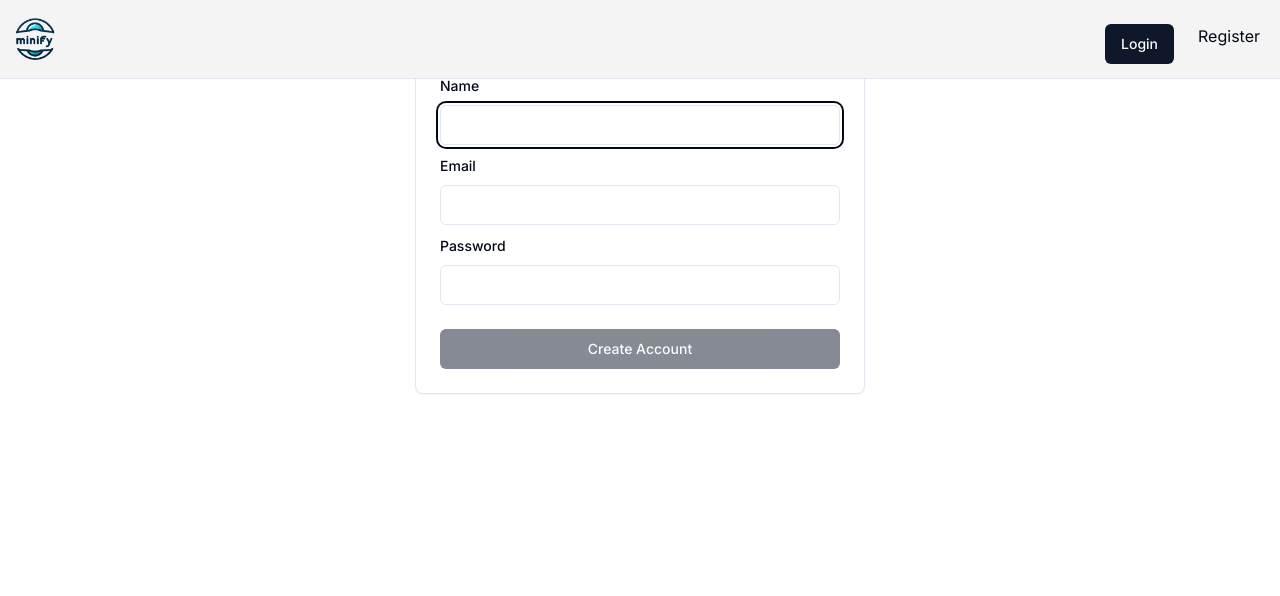
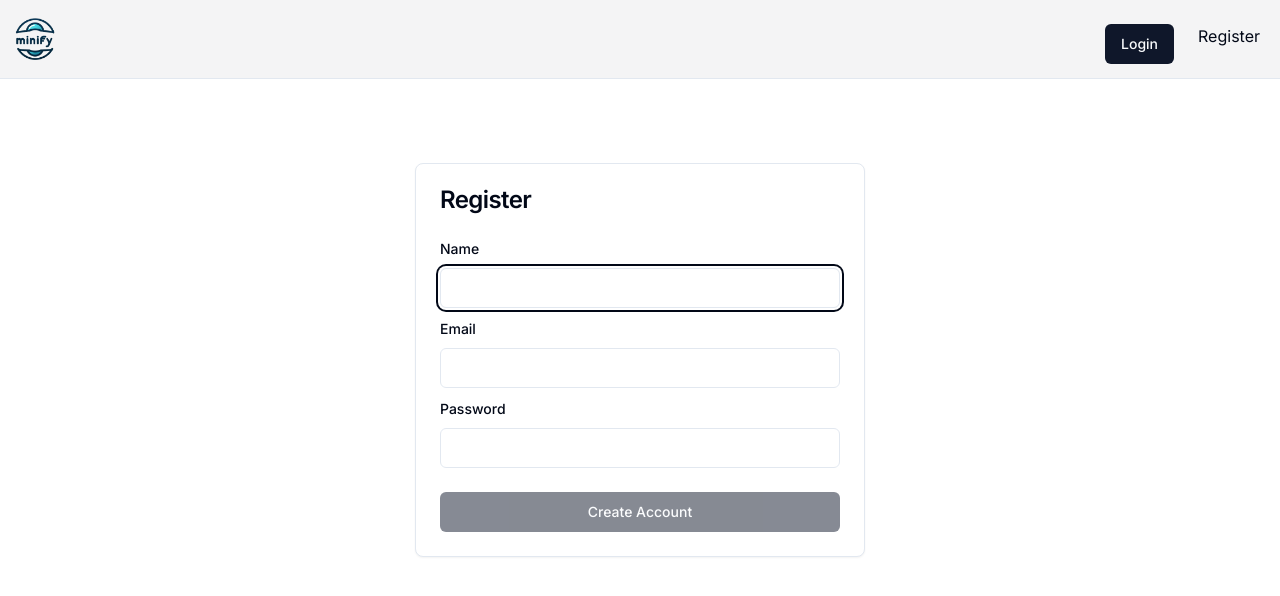
Before and after one commit to arebrinkemil/minify, a Next.js app: page /register in a window 1280 px wide. Shown: the top 596 px of the page. Built offline with nearby package versions, Linux system fonts and the light colour scheme; no server answers.

Commit message:
fixed register page layout

```diff
--- a/app/register/page.tsx
+++ b/app/register/page.tsx
@@ -6,7 +6,8 @@ type RegisterProps = {}
 
 const Register: FC<RegisterProps> = ({}) => {
   return (
-    <Card className='w-screen max-w-[450px]'>
+    <main className='h-screen flex justify-center items-center'>
+      <Card className='w-screen max-w-[450px] mb-20'>
         <CardHeader>
           <CardTitle>Register</CardTitle>
         </CardHeader>
@@ -14,6 +15,7 @@ const Register: FC<RegisterProps> = ({}) => {
           <RegisterForm />
         </CardContent>
       </Card>
+    </main>
   )
 }
 
```
Lines whose indentation alone changed are shown as unchanged.
